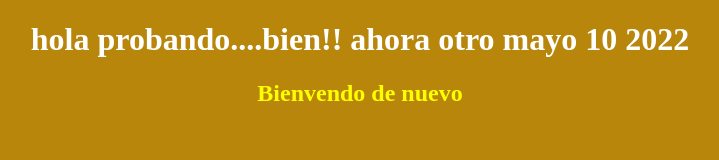
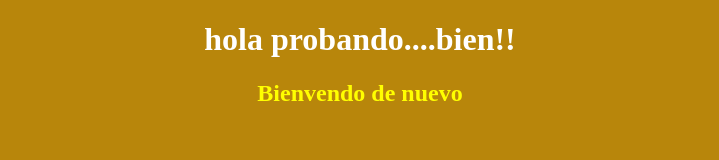
Before and after one commit to nietowilson/gitwnieto, a plain HTML site: page index.html in a window 1280 px wide. Shown: the whole page, without its empty margins (280-999 px from the left). Drawn offline with Linux system fonts and the light colour scheme.

Commit message:
Update index.html

```diff
--- a/index.html
+++ b/index.html
@@ -7,9 +7,9 @@
     <meta charset="UTF-8">
     <meta http-equiv="X-UA-Compatible" content="IE=edge">
     <meta name="viewport" content="width=device-width, initial-scale=1.0">
-    <title>Documento html 5 wnieto mayo 10 222 </title>
+    <title>Documento html 25 enero de 2023 </title>
 <body>
-    <h1>hola probando....bien!! ahora otro mayo 10 2022 </h1>
+    <h1>hola probando....bien!!  </h1>
     <h2>Bienvendo de nuevo </h2>
 </body>
 </html>
```
